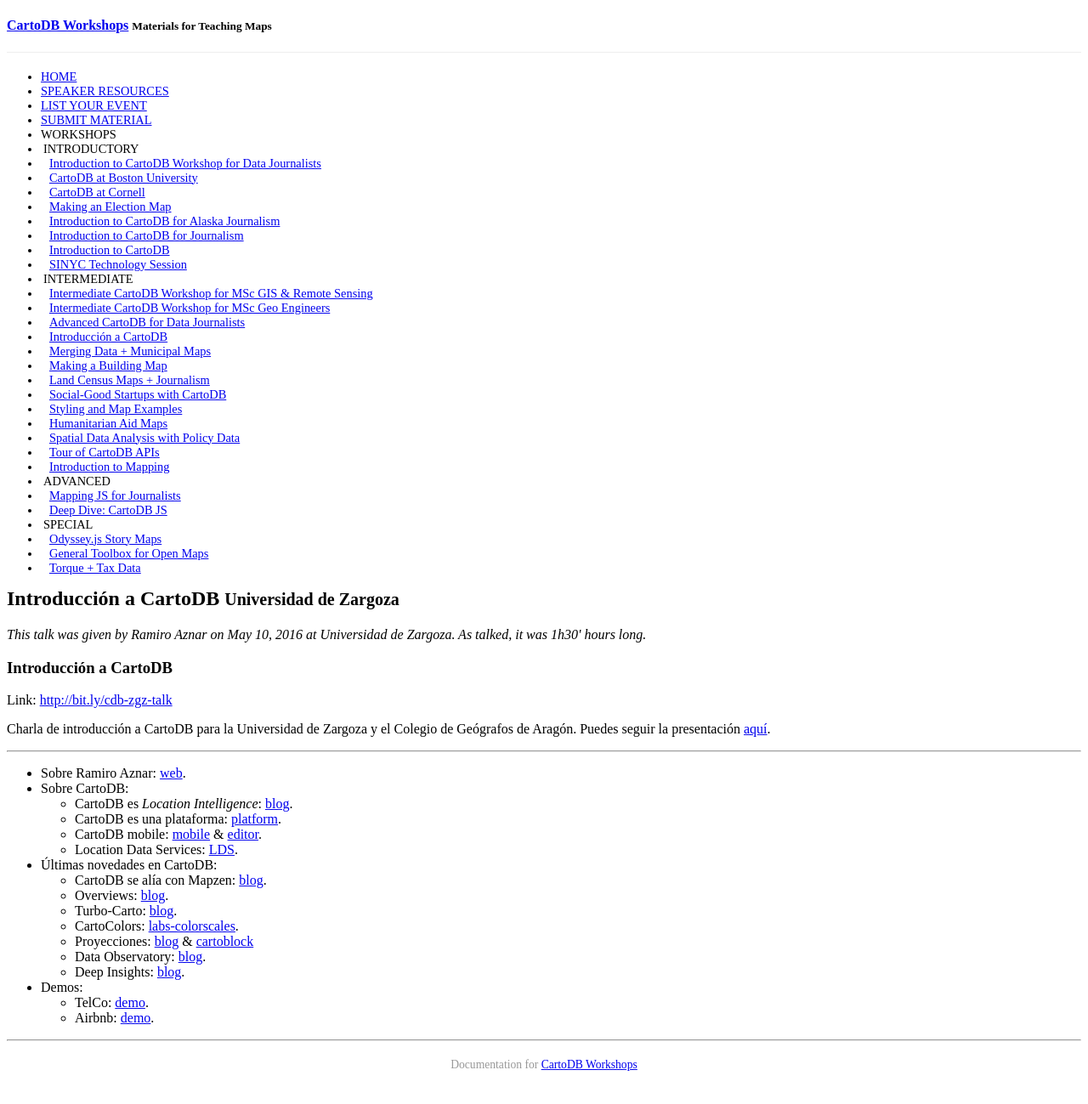
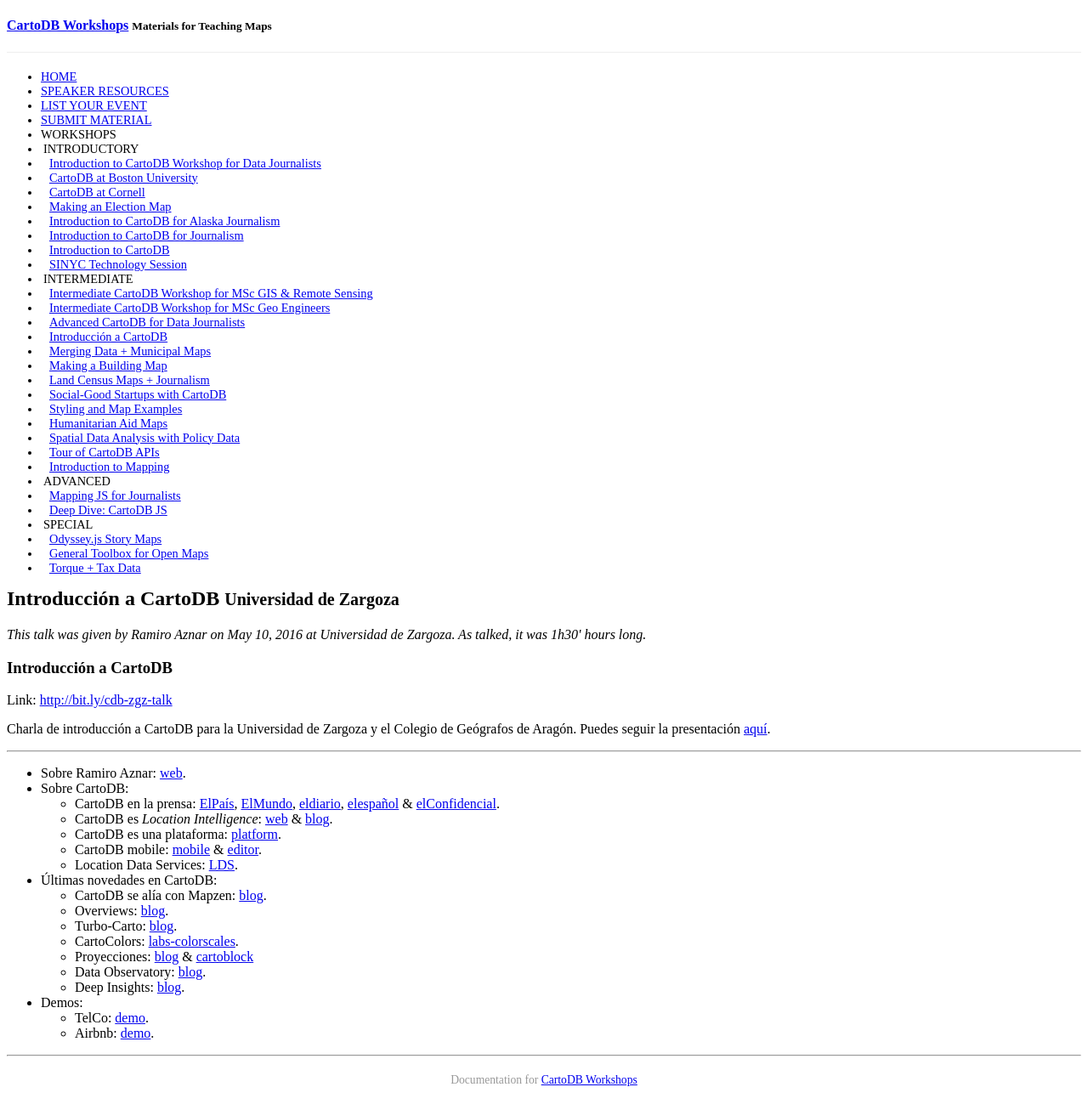
Before and after one commit to CartoDB/training, a Jekyll site: the page built from _posts/2016-05-19-zgz-intro-cdb.md, in a window 1280 px wide. Shown: the whole page at 85% size. Built offline with Jekyll 4.4.1, drawn with Linux system fonts in a browser that asks for light colours; a style sheet for code colours, icons or effects is not loaded.

Commit message:
add media links

```diff
--- a/_posts/2016-05-19-zgz-intro-cdb.md
+++ b/_posts/2016-05-19-zgz-intro-cdb.md
@@ -21,7 +21,8 @@
 * Sobre Ramiro Aznar: [web](http://ramiroaznar.com/).
 <br/>
 * Sobre CartoDB:
-	* CartoDB es *Location Intelligence*: [blog](http://blog.cartodb.com/what-is-location-intelligence-and-its-benefits/).
+	* CartoDB en la prensa: [ElPaís](http://one.elpais.com/cartodb-los-mapas-espanoles-que-serviran-para-cambiar-el-mundo/), [ElMundo](http://www.elmundo.es/economia/2015/09/23/560264f8268e3e302b8b458a.html), [eldiario](http://www.eldiario.es/preguntame/Sergio-Alvarez-Leiva-CartoDB_0_436407042.html), [elespañol](http://blog.elespanol.com/nuevos-lideres/el-guardian-de-los-mapas-sergio-alvarez-leiva-cartodb/) & [elConfidencial](http://www.elconfidencial.com/tecnologia/2015-09-10/la-espanola-carto-db-recibe-23-millones-de-los-inversores-de-facebook_1009490/).
+	* CartoDB es *Location Intelligence*: [web](https://cartodb.com) & [blog](http://blog.cartodb.com/what-is-location-intelligence-and-its-benefits/).
 	* CartoDB es una plataforma: [platform](https://cartodb.com/platform/).
 	* CartoDB mobile: [mobile](https://cartodb.com/mobile/) & [editor](https://cartodb.com/editor/).
 	* Location Data Services: [LDS](https://cartodb.com/location-data-services/).
```
